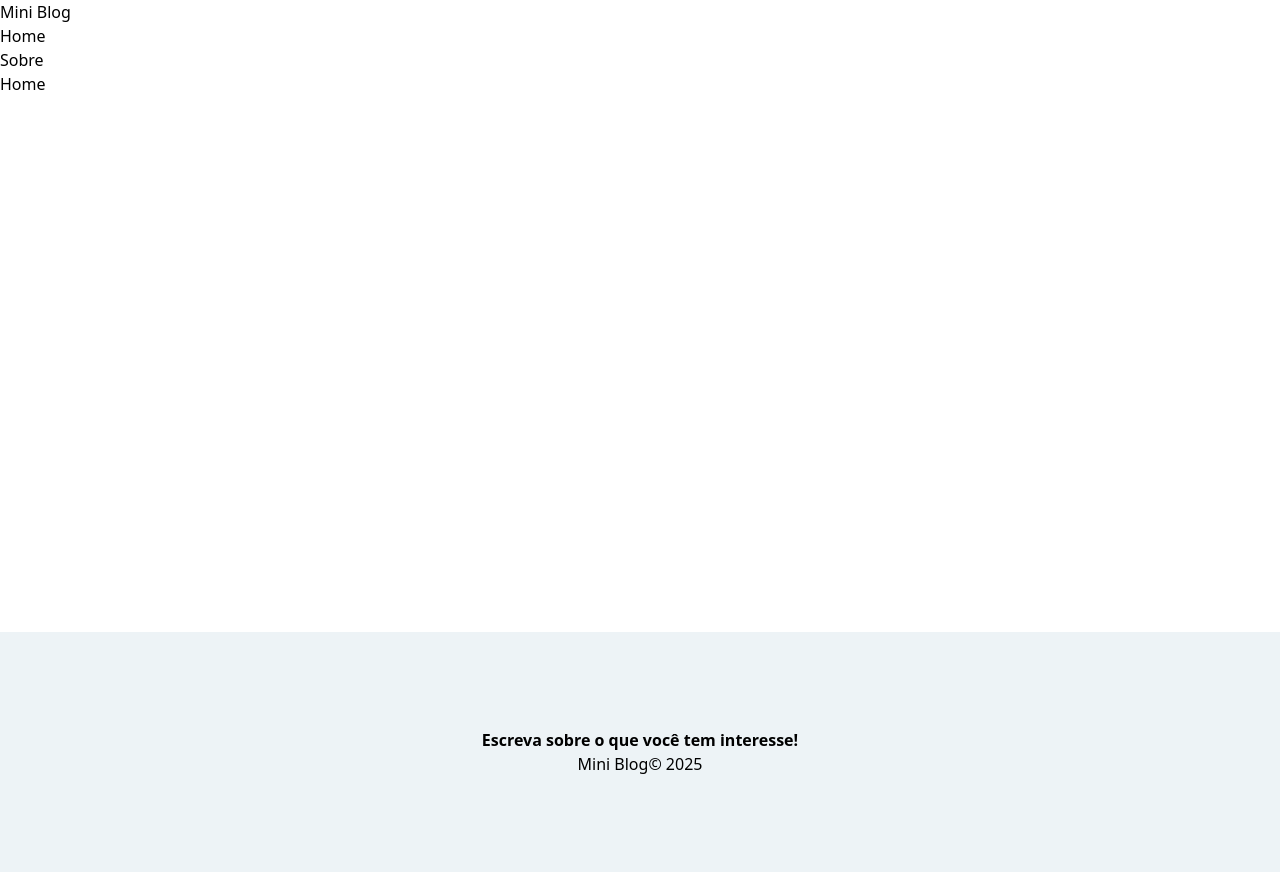
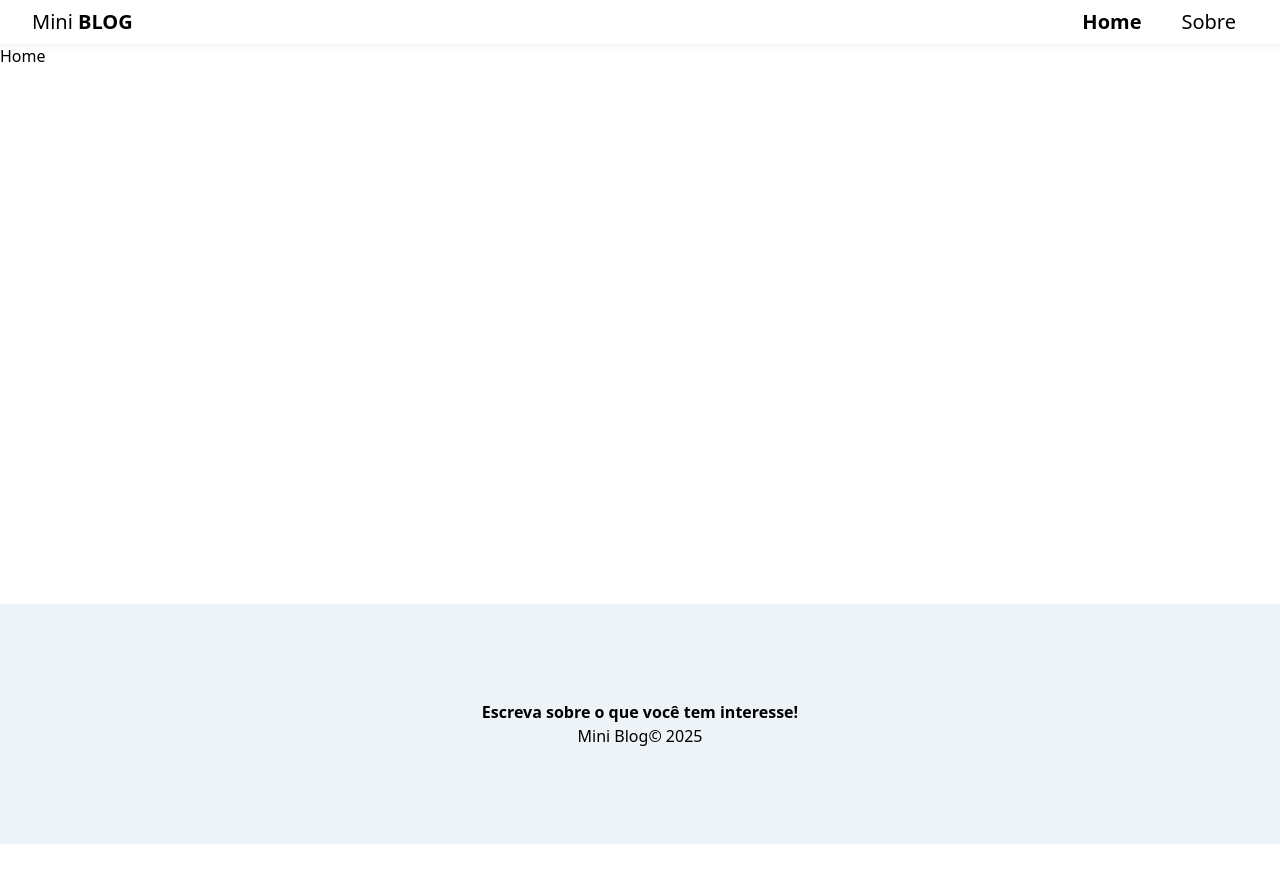
Before and after one commit to WeldonPereira/miniblog, a React (Create React App) app: page / in a window 1280 px wide. After the commit the page ends 844 px from the top, so only its background shows below. Built offline with nearby package versions, Linux system fonts and the light colour scheme.

Commit message:
style: adicionar estilo no navbar

```diff
--- a/src/components/NavBar.js
+++ b/src/components/NavBar.js
@@ -3,16 +3,37 @@ import { NavLink } from "react-router-dom";
 const NavBar = () => {
   return (
     <div>
-      <nav>
-        <NavLink to="/">
-          Mini <span>Blog</span>
+      <nav
+        style={{ boxShadow: "0 -2px 10px 0 rgba(0, 0, 0, 0.15)" }}
+        className="flex items-center justify-between py-2 px-8"
+      >
+        <NavLink to="/" className="text-xl">
+          Mini <span className="font-black uppercase">Blog</span>
         </NavLink>
-        <ul>
-          <li>
-            <NavLink to="/">Home</NavLink>
+        <ul className="flex">
+          <li className="mx-4">
+            <NavLink
+              to="/"
+              className={({ isActive }) =>
+                isActive
+                  ? "py-2 px-3 font-black text-xl"
+                  : "py-2 px-3 text-xl"
+              }
+            >
+              Home
+            </NavLink>
           </li>
           <li>
-            <NavLink to="/about">Sobre</NavLink>
+            <NavLink
+              to="/about"
+              className={({ isActive }) =>
+                isActive
+                  ? "py-2 px-3 font-black text-xl"
+                  : "py-2 px-3 text-xl"
+              }
+            >
+              Sobre
+            </NavLink>
           </li>
         </ul>
       </nav>
```
